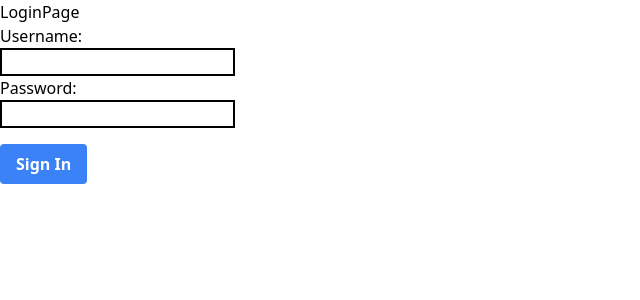
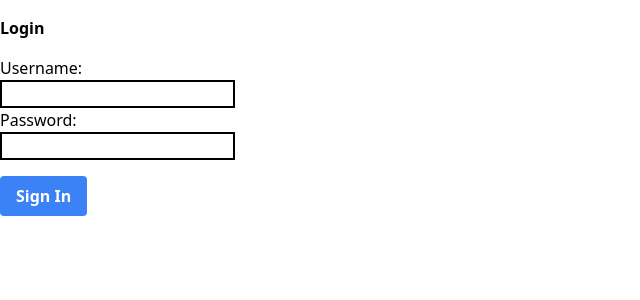
Before and after one commit to felipesvianna/fshop-java, a React (Create React App) app in the folder ui/: page /admin in a window 1280 px wide. Shown: the top 300 px of the page, without its empty margins (0-640 px from the left). Built offline with nearby package versions, Linux system fonts and the light colour scheme.

Commit message:
put Header component on login page

```diff
--- a/ui/src/pages/LoginPage/LoginPage.tsx
+++ b/ui/src/pages/LoginPage/LoginPage.tsx
@@ -1,10 +1,11 @@
 import React, { FC } from "react";
+import Header from "../../components/Header/Header";
 import LoginForm from "./LoginForm";
 
 const LoginPage: FC = () => {
   return (
     <>
-      <p>LoginPage</p>
+      <Header pageName="Login" />
       <LoginForm />
     </>
   );
```
Also changed, not shown: 1 other file (tests, documents, lock files or other folders).
